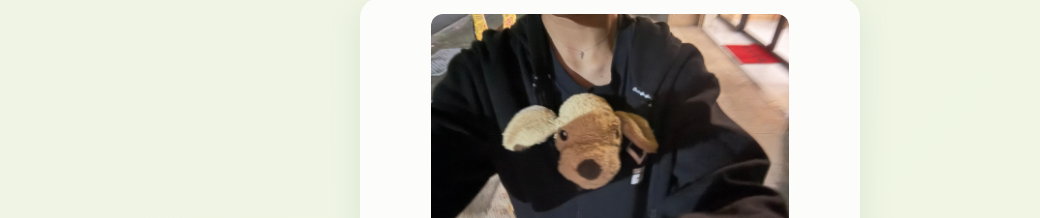
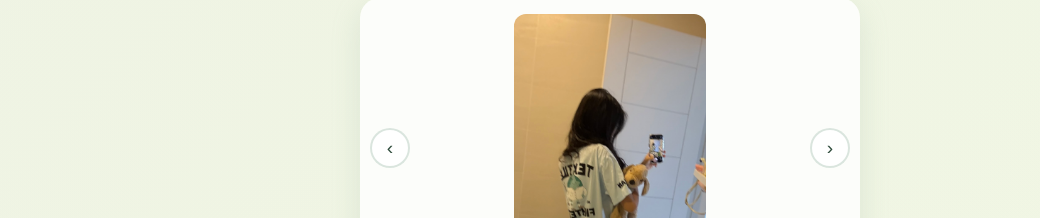
Before and after one commit to SY-525/SY-525.github.io, a plain HTML site: page index.html in a window 1280 px wide. Shown: the part 2159-2377 px from the top of the page, without its empty margins (30-1070 px from the left). Drawn offline with Linux system fonts and the light colour scheme.

Commit message:
Update index.html

```diff
--- a/index.html
+++ b/index.html
@@ -358,6 +358,41 @@
       backdrop-filter: blur(10px);
     }
 
+    .carousel-nav {
+      position: absolute;
+      top: 50%;
+      transform: translateY(-50%);
+      background: rgba(255, 255, 255, 0.9);
+      border: 2px solid rgba(134, 168, 147, 0.3);
+      border-radius: 50%;
+      width: 40px;
+      height: 40px;
+      display: flex;
+      align-items: center;
+      justify-content: center;
+      cursor: pointer;
+      transition: all 0.3s ease;
+      z-index: 10;
+      font-size: 1.2rem;
+      color: #2d4a3a;
+      backdrop-filter: blur(10px);
+    }
+
+    .carousel-nav:hover {
+      background: linear-gradient(135deg, rgba(253, 253, 150, 0.9), rgba(134, 168, 147, 0.8));
+      transform: translateY(-50%) scale(1.1);
+      box-shadow: 0 5px 15px rgba(134, 168, 147, 0.4);
+      border-color: rgba(253, 253, 150, 0.5);
+    }
+
+    .carousel-prev {
+      left: 10px;
+    }
+
+    .carousel-next {
+      right: 10px;
+    }
+
     .carousel-track {
       display: flex;
       transition: transform 0.5s ease;
@@ -635,6 +670,8 @@
 
       <div class="carousel-container">
         <div class="carousel">
+          <button class="carousel-nav carousel-prev">‹</button>
+          <button class="carousel-nav carousel-next">›</button>
           <div class="carousel-track">
             <div class="carousel-slide">
               <img src="doggy1.jpg" alt="IKEA dog plush inspiration" class="carousel-image">
```
